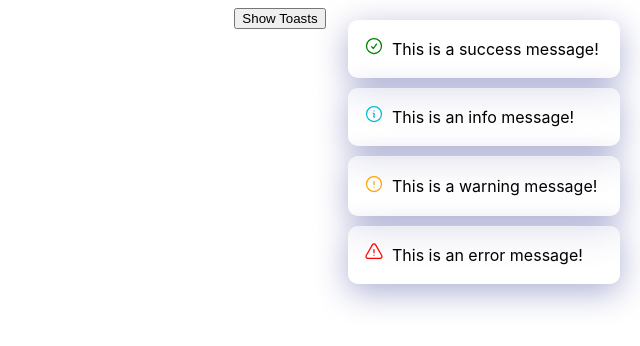
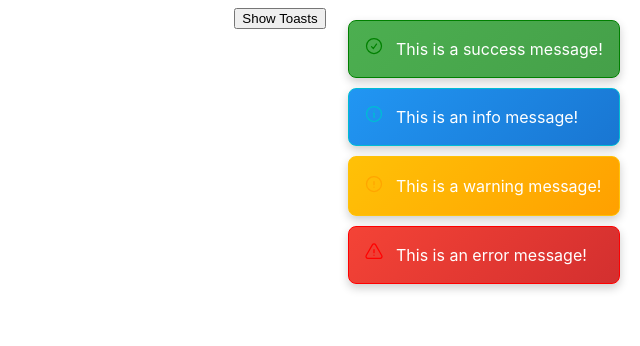
Before and after one commit to m-sohaibnadeem/react-smooth-toast, a React (Vite) app: page / in a window 1280 px wide. Both pictures are taken after a click on the button "Show Toasts". Shown: the top 346 px of the page, without its empty margins (640-1280 px from the left). Built offline with nearby package versions, Linux system fonts and the light colour scheme.

Commit message:
Version 1.0.21 - Added Variants

```diff
--- a/package.json
+++ b/package.json
@@ -1,11 +1,10 @@
 {
   "name": "react-smooth-toast",
   "private": false,
-  "version": "1.0.20",
+  "version": "1.0.21",
   "type": "module",
   "types": "dist/index.d.ts",
-  "description": "A simple and customizable toast library for React",
-  "author": "M Sohaib",
+"description": "A lightweight, customizable, and easy-to-use toast notification library for React. Add sleek and responsive toast messages to your app with flexible styling options and built-in accessibility support. Perfect for developers seeking a simple, fast, and adaptable notification solution.",  "author": "M Sohaib",
   "license": "MIT",
   "scripts": {
     "dev": "vite",
--- a/src/App.tsx
+++ b/src/App.tsx
@@ -12,7 +12,7 @@ function App() {
   return (
   <div style={{display:"flex",justifyContent:"center",alignItems:"center"}}>
   <button style={{marginLeft:"35rem"}} onClick={showToast}>Show Toasts</button>
-  <ToastContainer position="top-right" variant="glassmorphism" />
+  <ToastContainer position="top-right" variant="gradient" />
   </div>
   )
 }
--- a/src/components/Toast.css
+++ b/src/components/Toast.css
@@ -488,3 +488,128 @@ animation: toast-spring-center 0.5s ease-out forwards;
 .toast-glassmorphism.error { background-color: rgba(255, 235, 238, 0.25); }
 .toast-glassmorphism.info { background-color: rgba(227, 242, 253, 0.25); }
 .toast-glassmorphism.warning { background-color: rgba(255, 243, 224, 0.25); }
+
+/* Dark toast styles */
+.toast-dark {
+  background-color: #333;
+  color: #fff;
+  border-radius: 8px;
+  padding: 12px 16px;
+  box-shadow: 0 4px 6px rgba(0, 0, 0, 0.1);
+  margin-bottom: 10px;
+  min-width: 15rem;
+  max-width: 30rem;
+  width: fit-content;
+  display: flex;
+  align-items: center;
+  justify-content: space-between;
+  opacity: 0;
+  transform: translateY(20px);
+  animation: toast-enter 0.3s ease-out forwards;
+}
+
+.toast-dark-content {
+  display: flex;
+  align-items: center;
+  gap: 12px;
+}
+
+.toast-dark-close {
+  background: none;
+  border: none;
+  color: #fff;
+  font-size: 18px;
+  cursor: pointer;
+  padding: 0;
+  line-height: 1;
+  opacity: 0.7;
+  transition: opacity 0.2s;
+}
+
+.toast-dark-close:hover {
+  opacity: 1;
+}
+
+.toast-dark .toast-progress-bar {
+  position: absolute;
+  bottom: 0;
+  left: 0;
+  height: 3px;
+  background-color: rgba(255, 255, 255, 0.3);
+  transition: width 10ms linear;
+}
+
+.toast-dark.success .toast-progress-bar { background-color: #4caf50; }
+.toast-dark.error .toast-progress-bar { background-color: #f44336; }
+.toast-dark.info .toast-progress-bar { background-color: #2196f3; }
+.toast-dark.warning .toast-progress-bar { background-color: #ff9800; }
+
+.toast-dark.success { border-left: 4px solid #4caf50; }
+.toast-dark.error { border-left: 4px solid #f44336; }
+.toast-dark.info { border-left: 4px solid #2196f3; }
+.toast-dark.warning { border-left: 4px solid #ff9800; }
+
+/* Gradient toast styles */
+.toast-gradient {
+  color: #fff;
+  border-radius: 8px;
+  padding: 12px 16px;
+  box-shadow: 0 4px 10px rgba(0, 0, 0, 0.2);
+  margin-bottom: 10px;
+  min-width: 15rem;
+  max-width: 30rem;
+  width: fit-content;
+  display: flex;
+  align-items: center;
+  justify-content: space-between;
+  opacity: 0;
+  transform: translateY(20px);
+  animation: toast-enter 0.3s ease-out forwards;
+}
+
+.toast-gradient-content {
+  display: flex;
+  align-items: center;
+  gap: 12px;
+}
+
+.toast-gradient-close {
+  background: none;
+  border: none;
+  color: #fff;
+  font-size: 18px;
+  cursor: pointer;
+  padding: 0;
+  line-height: 1;
+  opacity: 0.7;
+  transition: opacity 0.2s;
+}
+
+.toast-gradient-close:hover {
+  opacity: 1;
+}
+
+.toast-gradient .toast-progress-bar {
+  position: absolute;
+  bottom: 0;
+  left: 0;
+  height: 3px;
+  background-color: rgba(255, 255, 255, 0.3);
+  transition: width 10ms linear;
+}
+
+.toast-gradient.success {
+  background: linear-gradient(135deg, #4CAF50, #45a049);
+}
+
+.toast-gradient.error {
+  background: linear-gradient(135deg, #F44336, #d32f2f);
+}
+
+.toast-gradient.info {
+  background: linear-gradient(135deg, #2196F3, #1976d2);
+}
+
+.toast-gradient.warning {
+  background: linear-gradient(135deg, #FFC107, #ffa000);
+}
--- a/src/components/Toast.tsx
+++ b/src/components/Toast.tsx
@@ -164,6 +164,57 @@ const Toast: React.FC<ToastProps> = ({
     );
   }
 
+  if (variant === 'dark') {
+    return (
+      <div
+        className={`toast-dark ${type} ${baseClassName}`}
+        style={{
+          ...style,
+          background: '#333',
+          color: '#fff',
+          borderRadius: '5px',
+          padding: '12px',
+          boxShadow: '0 4px 6px rgba(0, 0, 0, 0.1)',
+        }}
+        onClick={() => id && removeToast(id)}
+      >
+        <div className="toast-dark-content">
+          {getIcon()}
+          <span>{message}</span>
+        </div>
+      </div>
+    );
+  }
+
+  if (variant === 'gradient') {
+    const gradientColors = {
+      success: 'linear-gradient(135deg, #4CAF50, #45a049)',
+      error: 'linear-gradient(135deg, #F44336, #d32f2f)',
+      info: 'linear-gradient(135deg, #2196F3, #1976d2)',
+      warning: 'linear-gradient(135deg, #FFC107, #ffa000)'
+    };
+
+    return (
+      <div
+        className={`toast-gradient ${type} ${baseClassName}`}
+        style={{
+          ...style,
+          background: gradientColors[type],
+          color: '#fff',
+          borderRadius: '8px',
+          padding: '15px',
+          boxShadow: '0 4px 10px rgba(0, 0, 0, 0.2)',
+        }}
+        onClick={() => id && removeToast(id)}
+      >
+        <div className="toast-gradient-content">
+          {getIcon()}
+          <span>{message}</span>
+        </div>
+      </div>
+    );
+  }
+
   return (
     <div
       className={`toast ${type} ${variant} ${baseClassName} toast-enter`}
```
Also changed, not shown: src/types/types.ts (+8 -1 lines), 1 other file (tests, documents, lock files or other folders).
